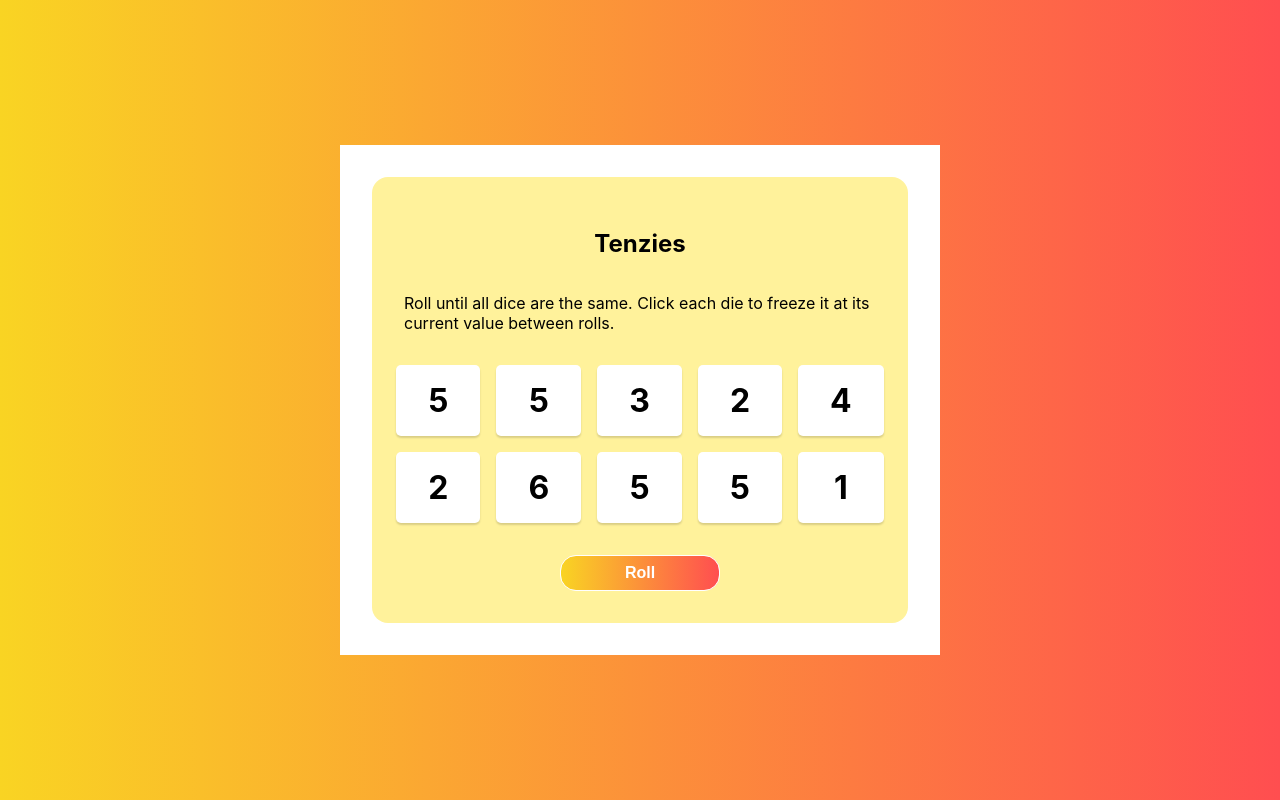
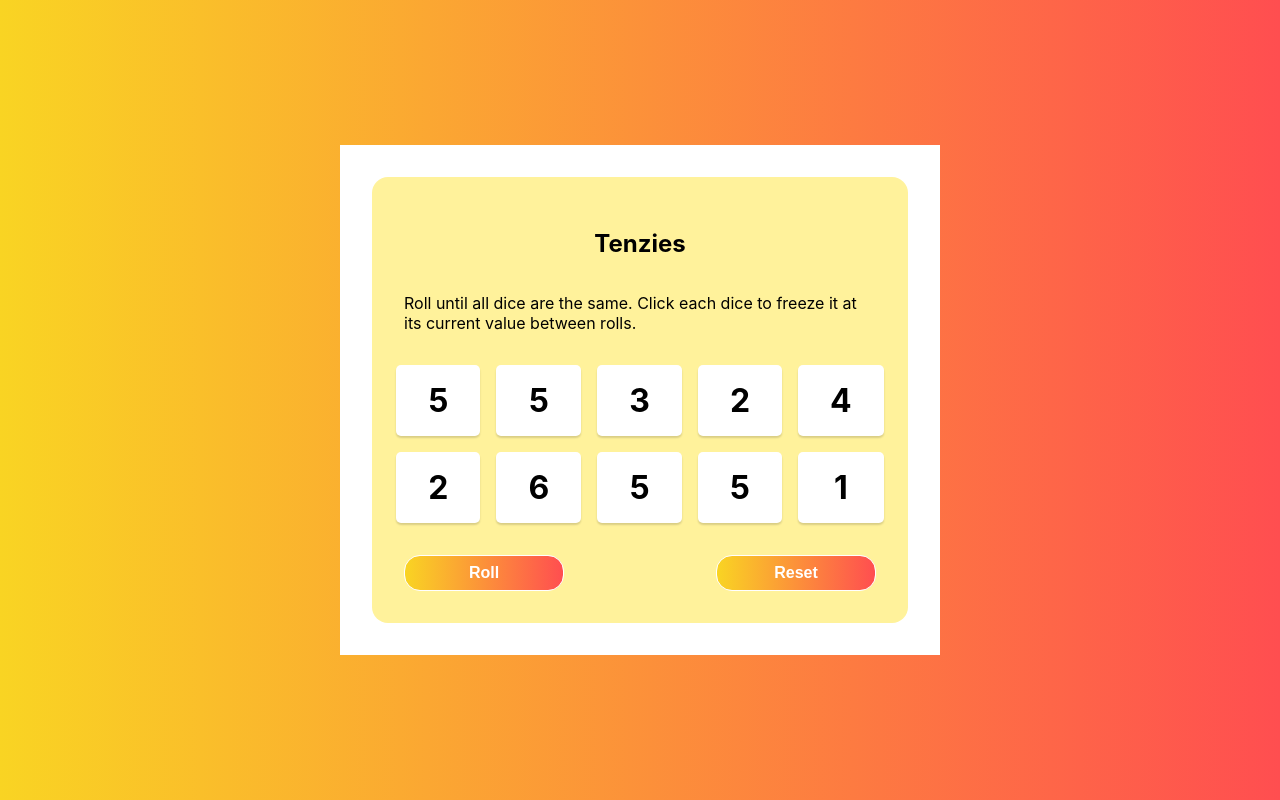
Before and after one commit to little-plumelet/Tenzies, a React (Create React App) app: page / in a window 1280 px wide. Built offline with nearby package versions, Linux system fonts and the light colour scheme.

Commit message:
change roll function and add reset function

```diff
--- a/package.json
+++ b/package.json
@@ -10,6 +10,7 @@
     "@types/node": "^16.11.38",
     "@types/react": "^18.0.12",
     "@types/react-dom": "^18.0.5",
+    "nanoid": "^4.0.0",
     "react": "^18.1.0",
     "react-dom": "^18.1.0",
     "react-scripts": "5.0.1",
--- a/src/components/Dice/Dice.tsx
+++ b/src/components/Dice/Dice.tsx
@@ -3,7 +3,7 @@ import style from './style.module.css';
 
 type DiceProps = {
     nb: number,
-    id: number,
+    id: string,
     isHeld: boolean
 };
 
@@ -13,7 +13,7 @@ export const Dice: FC<DiceProps> = ({nb, isHeld, id}) => {
         classes.push(style.diceActive)
     }
     return (
-        <div className={classes.join(' ')} id={id.toString()}>
+        <div className={classes.join(' ')} id={id}>
             {nb.toString()}
         </div>
     )
--- a/src/components/DiceContainer/DiceContainer.tsx
+++ b/src/components/DiceContainer/DiceContainer.tsx
@@ -6,19 +6,19 @@ type DiceContainerProps = {
     diceArr: {
       value: number;
       isHeld: boolean;
-      id: number
+      id: string
     }[],
-    setDiceArr: React.Dispatch<React.SetStateAction<{ value: number; isHeld: boolean; id: number; }[]>>
+    setDiceArr: React.Dispatch<React.SetStateAction<{ value: number; isHeld: boolean; id: string; }[]>>
 }
 
 export const DiceContainer: FC<DiceContainerProps> = ({ diceArr,  setDiceArr }) => {
     const clickHandler = (event: React.MouseEvent<HTMLDivElement>) => {
       setDiceArr(diceArr.map((dice) => {
-        return (
-          dice.id.toString() === (event.target as HTMLElement).getAttribute('id') ?
-            { ...dice, isHeld: !dice.isHeld } :
-            {...dice}
-        )
+          if (dice.id === (event.target as HTMLElement).getAttribute('id')) {
+            return (diceArr.find((el) => (el.value === dice.value && el.isHeld))  || diceArr.every((el) => !el.isHeld)) ?
+              { ...dice, isHeld: !dice.isHeld } : {...dice}
+          } else
+            return {...dice}
     }));
   }
 
@@ -29,7 +29,7 @@ export const DiceContainer: FC<DiceContainerProps> = ({ diceArr,  setDiceArr })
                     nb={dice.value}
                     key={index}
                     isHeld={dice.isHeld}
-                    id={index}
+                    id={dice.id}
                 ></Dice>
             })}
         </div>
--- a/src/components/Main/Main.tsx
+++ b/src/components/Main/Main.tsx
@@ -1,14 +1,26 @@
 import { FC, useState } from 'react';
 import { DiceContainer } from '../DiceContainer';
 import style from './style.module.css';
-import { getInitialValues } from './utils';
+import { getInitialValue, getInitialValues } from './utils';
 
 export const Main: FC = () => {
     const [ diceArr, setDiceArr ] = useState(getInitialValues());
 
-    const handleClick = () => {
+    console.log(diceArr)
+    const handleClickRoll = () => {
+      setDiceArr(((prevState) => { return prevState.map((dice) => {
+        if (!dice.isHeld) {
+          return getInitialValue()
+        } else {
+          return dice;
+        }
+      })}))
+    }
+
+    const handleClickReset = () => {
       setDiceArr(getInitialValues());
     }
+
     return (
         <>
           <div className={style.wrapper}>
@@ -16,15 +28,23 @@ export const Main: FC = () => {
               <div className={style.innerBox}>
                 <div className={style.header}>
                   <h2>Tenzies</h2>
-                  <p>Roll until all dice are the same. Click each die to freeze it at its current value between rolls.</p>
+                  <p>Roll until all dice are the same. Click each dice to freeze it at its current value between rolls.</p>
                 </div>
                 <DiceContainer diceArr={diceArr} setDiceArr={setDiceArr}/>
-                <button
-                  onClick={handleClick}
-                  className={style.rollButton}
-                >
-                  Roll
-                </button>
+                <div className={style.buttonContainer}>
+                  <button
+                    onClick={handleClickRoll}
+                    className={style.rollButton}
+                  >
+                    Roll
+                  </button>
+                  <button
+                    onClick={handleClickReset}
+                    className={style.rollButton}
+                  >
+                    Reset
+                  </button>
+                </div>
               </div>
             </div>
           </div>
--- a/src/components/Main/style.module.css
+++ b/src/components/Main/style.module.css
@@ -34,6 +34,13 @@
     border-radius: 1rem;
 }
 
+.buttonContainer {
+    width: 100%;
+    display: flex;
+    justify-content: space-between;
+    align-items: center;
+}
+
 .rollButton {
     min-width: 10rem;
     padding: 0.5rem 1rem;
--- a/src/components/Main/utils.ts
+++ b/src/components/Main/utils.ts
@@ -1,3 +1,5 @@
+import { nanoid } from "nanoid";
+
 const getRandomNum = (min: number, max: number) => {
     return Math.floor(Math.random() * (max - min + 1) + min)
 }
@@ -7,8 +9,17 @@ export const getInitialValues = () => {
         initialNumbers.push({
             value: getRandomNum(1, 6),
             isHeld: false,
-            id: i
+            id: nanoid()
         });
     }
     return initialNumbers;
 }
+
+export const getInitialValue = () => {
+
+    return {
+        value: getRandomNum(1, 6),
+        isHeld: false,
+        id: nanoid()
+    }
+}
```
Also changed, not shown: 1 other file (tests, documents, lock files or other folders).
